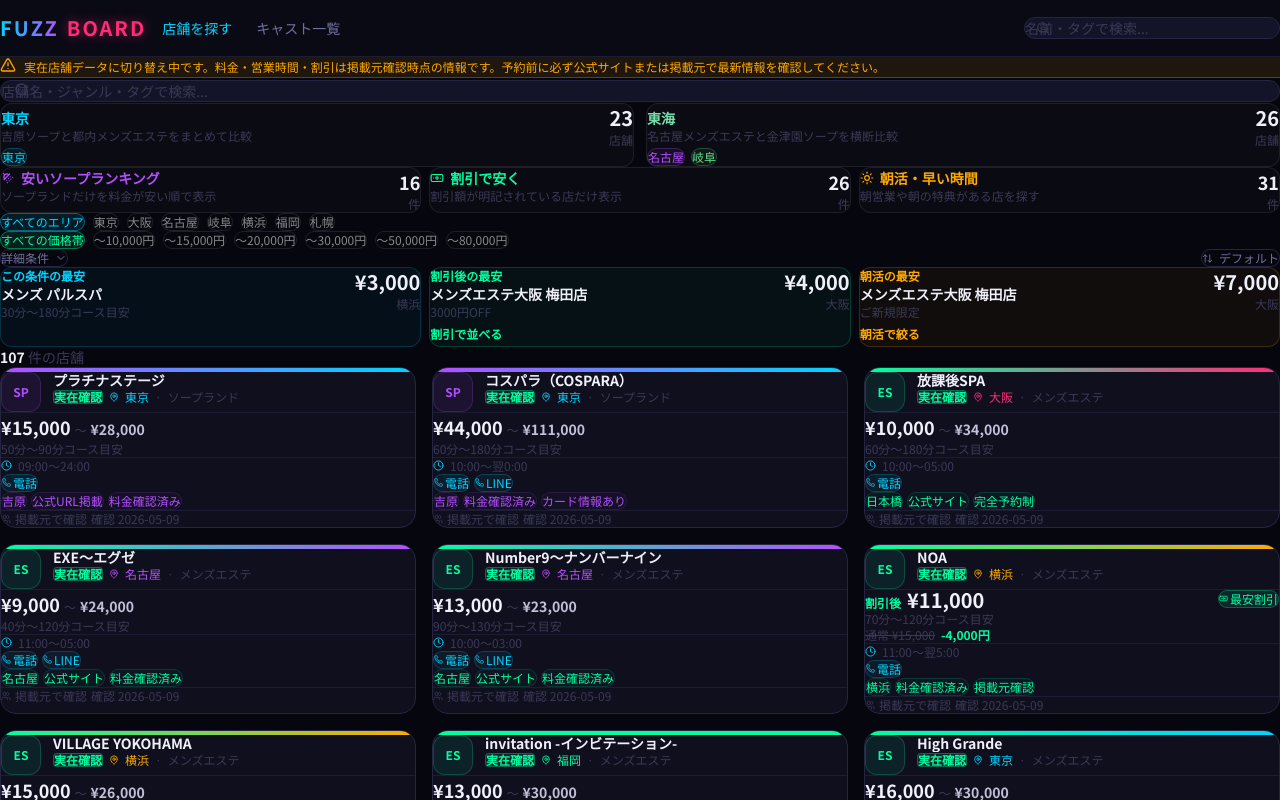
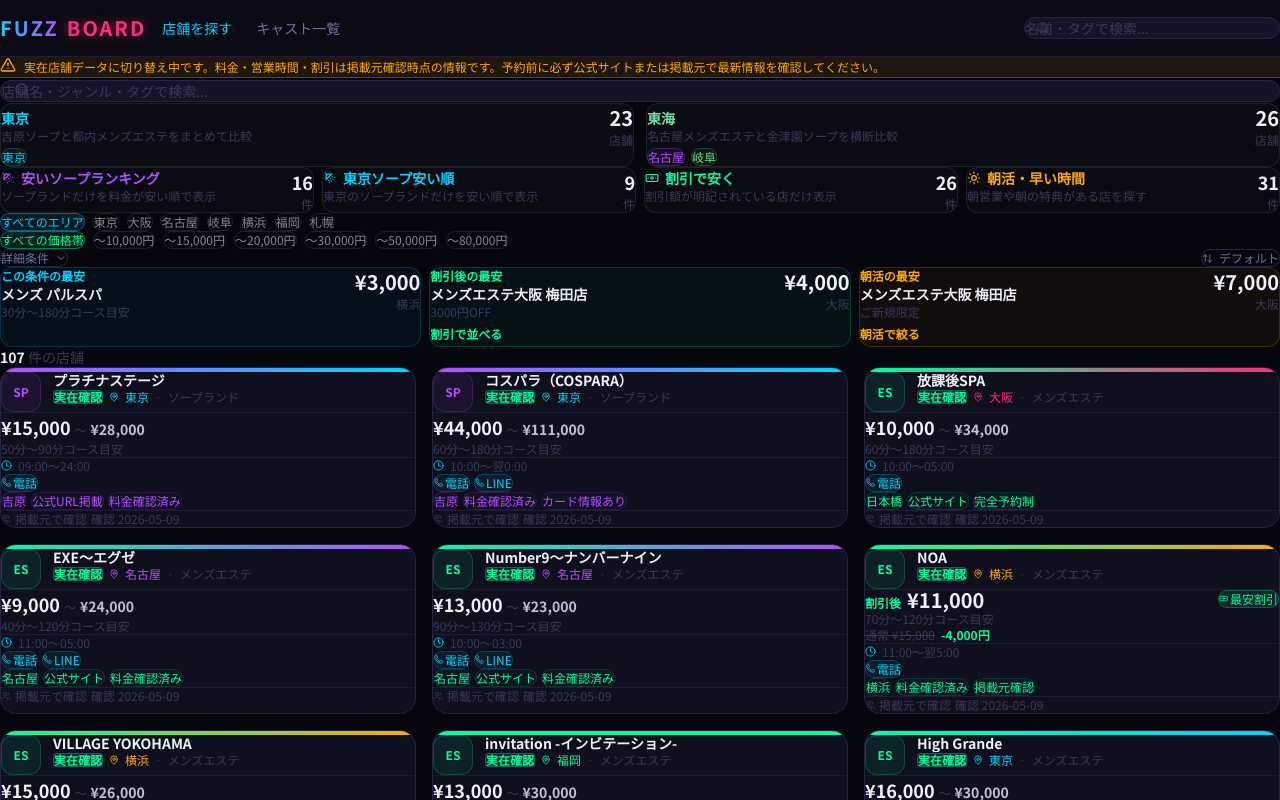
Before and after one commit to jim-auto/fuzoku-review-board, a React (Vite) app: page /#/shops in a window 1280 px wide. Shown: the top 800 px of the page. Built offline with nearby package versions, Linux system fonts and the light colour scheme.

Commit message:
Add Tokyo cheap soap ranking

```diff
--- a/src/pages/HomePage.tsx
+++ b/src/pages/HomePage.tsx
@@ -84,6 +84,10 @@
   }))
   const cheapSoapRanking = shops
     .filter(shop => shop.genre === 'ソープランド')
+    .sort((a, b) => a.price.min - b.price.min)
+    .slice(0, 5)
+  const cheapTokyoSoapRanking = shops
+    .filter(shop => shop.area === '東京' && shop.genre === 'ソープランド')
     .sort((a, b) => a.price.min - b.price.min)
     .slice(0, 5)
 
@@ -248,6 +252,42 @@
             >
               <div className="flex items-center justify-between gap-2">
                 <span className="text-xs font-black text-neon-amber">#{index + 1}</span>
+                <span className="text-xs text-text-dim">{shop.area}</span>
+              </div>
+              <div className="text-sm font-bold text-text-bright mt-2 truncate">{shop.name}</div>
+              <div className="text-lg font-black text-text-bright mt-2">
+                ¥{shop.price.min.toLocaleString()}
+              </div>
+              <div className="text-xs text-text-dim mt-1 truncate">{shop.price.unit}</div>
+            </Link>
+          ))}
+        </div>
+      </section>
+
+      {/* ── Cheap Tokyo Soap Ranking ────────────────────── */}
+      <section>
+        <div className="flex items-center justify-between mb-4">
+          <h2 className="section-title mb-0">
+            <span className="w-0.5 h-5 rounded-full bg-gradient-to-b from-neon-cyan to-neon-purple flex-shrink-0" />
+            <Trophy size={16} className="text-neon-cyan" />
+            東京の安いソープランキング
+          </h2>
+          <Link
+            to={buildShopQuery({ area: '東京', genre: 'ソープランド', sort: 'price_asc' })}
+            className="flex items-center gap-1 text-xs text-neon-cyan hover:text-neon-cyan/70 transition-colors"
+          >
+            すべて見る <ArrowRight size={12} />
+          </Link>
+        </div>
+        <div className="grid grid-cols-1 md:grid-cols-5 gap-2">
+          {cheapTokyoSoapRanking.map((shop, index) => (
+            <Link
+              key={shop.id}
+              to={`/shops/${shop.id}`}
+              className="rounded-xl border border-dark-500 bg-dark-800/70 p-3 transition-all hover:-translate-y-0.5 hover:border-neon-cyan/50"
+            >
+              <div className="flex items-center justify-between gap-2">
+                <span className="text-xs font-black text-neon-cyan">#{index + 1}</span>
                 <span className="text-xs text-text-dim">{shop.area}</span>
               </div>
               <div className="text-sm font-bold text-text-bright mt-2 truncate">{shop.name}</div>
--- a/src/pages/ShopListPage.tsx
+++ b/src/pages/ShopListPage.tsx
@@ -192,6 +192,7 @@
   const discountCount = allShops.filter(shop => getDiscountPrice(shop).hasAmount).length
   const morningCount = allShops.filter(shop => shop.morning.available).length
   const soapCount = allShops.filter(shop => shop.genre === 'ソープランド').length
+  const tokyoSoapCount = allShops.filter(shop => shop.area === '東京' && shop.genre === 'ソープランド').length
 
   const updateFilter = (updater: (current: ShopFilter) => ShopFilter, nextSort: SortKey = sort) => {
     const next = updater(filter)
@@ -367,7 +368,7 @@
         </div>
       )}
 
-      <div className="grid grid-cols-1 sm:grid-cols-3 gap-2">
+      <div className="grid grid-cols-1 sm:grid-cols-2 lg:grid-cols-4 gap-2">
         <button
           onClick={() => updateFilter(f => ({ ...f, genre: f.genre === 'ソープランド' ? '' : 'ソープランド' }), 'price_asc')}
           className="text-left rounded-xl border p-3 transition-all hover:-translate-y-0.5"
@@ -385,6 +386,33 @@
             </div>
             <div className="text-right">
               <div className="text-lg font-black text-text-bright">{soapCount}</div>
+              <div className="text-xs text-text-dim">件</div>
+            </div>
+          </div>
+        </button>
+
+        <button
+          onClick={() => updateFilter(f => ({
+            ...f,
+            region: '',
+            area: f.area === '東京' && f.genre === 'ソープランド' ? '' : '東京',
+            genre: f.area === '東京' && f.genre === 'ソープランド' ? '' : 'ソープランド',
+          }), 'price_asc')}
+          className="text-left rounded-xl border p-3 transition-all hover:-translate-y-0.5"
+          style={filter.area === '東京' && filter.genre === 'ソープランド' && sort === 'price_asc'
+            ? { background: 'rgba(0,212,255,0.12)', borderColor: 'rgba(0,212,255,0.5)', boxShadow: '0 8px 24px rgba(0,212,255,0.1)' }
+            : { background: 'rgba(255,255,255,0.02)', borderColor: 'rgba(255,255,255,0.08)' }
+          }
+        >
+          <div className="flex items-start justify-between gap-3">
+            <div>
+              <div className="flex items-center gap-1.5 text-sm font-bold text-neon-cyan">
+                <ShowerHead size={14} />東京ソープ安い順
+              </div>
+              <div className="text-xs text-text-dim mt-1">東京のソープランドだけを安い順で表示</div>
+            </div>
+            <div className="text-right">
+              <div className="text-lg font-black text-text-bright">{tokyoSoapCount}</div>
               <div className="text-xs text-text-dim">件</div>
             </div>
           </div>
```
